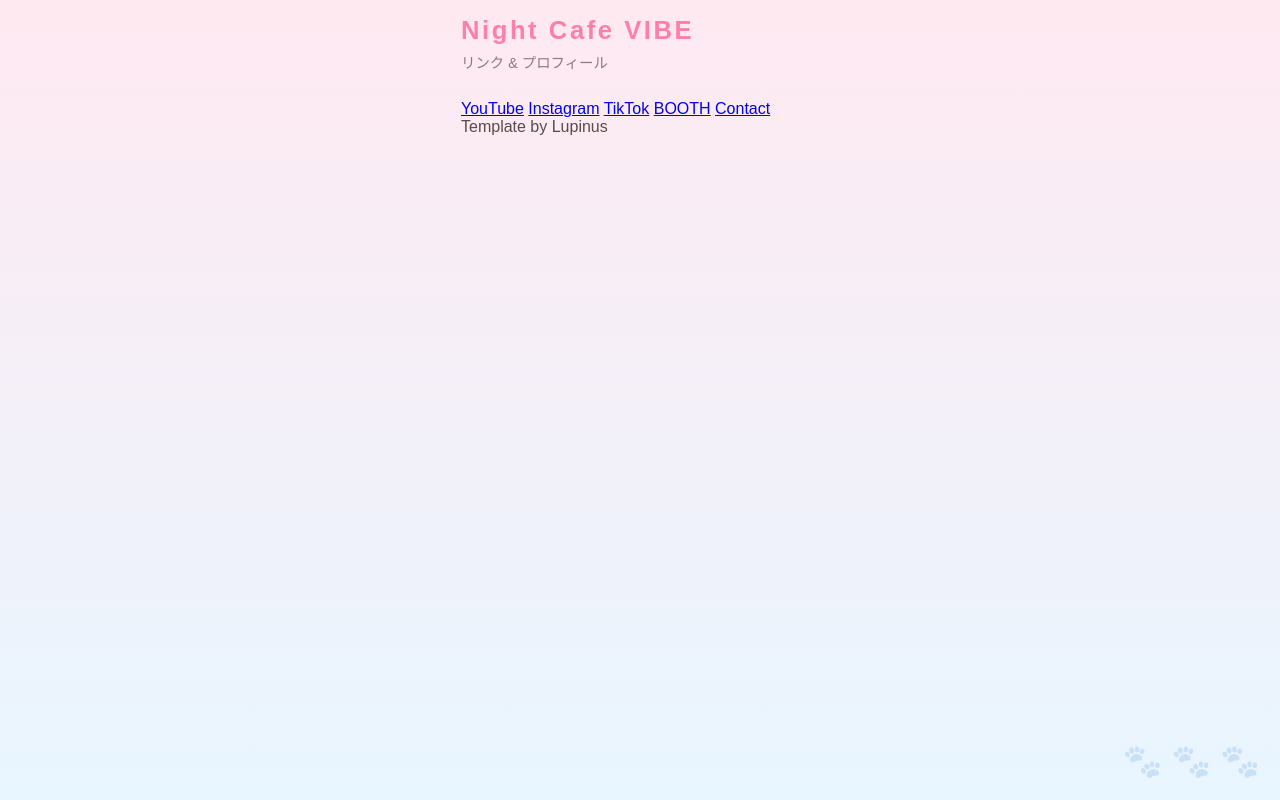
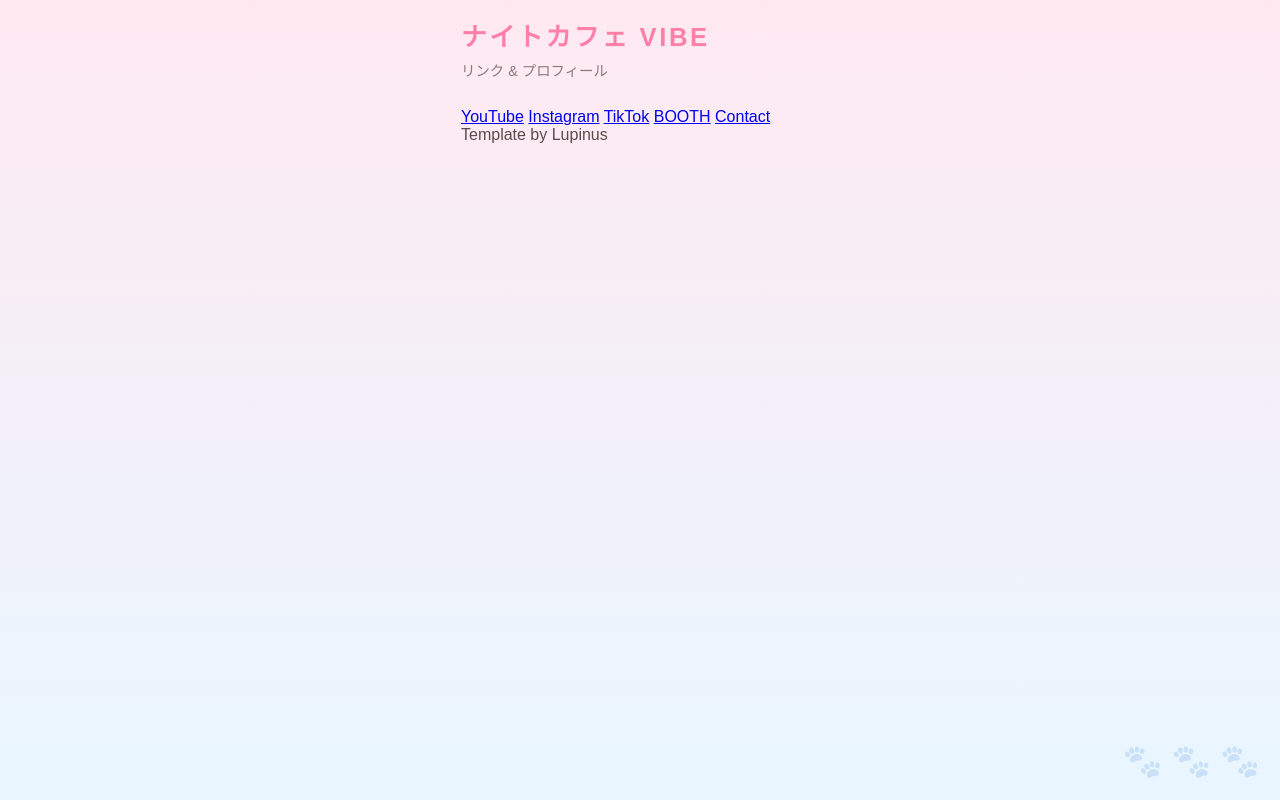
Before and after one commit to chika1147/night-cafe-vibe-link, a plain HTML site: page index.html in a window 1280 px wide. Drawn offline with Linux system fonts and the light colour scheme.

Commit message:
Update title and heading to Japanese

```diff
--- a/index.html
+++ b/index.html
@@ -5,7 +5,7 @@
   <meta name="viewport" content="width=device-width, initial-scale=1.0">
 
   <!-- ページのタイトル -->
-  <title>Night Cafe VIBE | リンクページ</title>
+  <title>ナイトカフェ VIBE | リンクページ</title>
 
   <!-- CSSファイル -->
   <link rel="stylesheet" href="style-cute.css">
@@ -14,7 +14,7 @@
 <body>
   <div class="phone">
 
-    <h1 class="title">Night Cafe VIBE</h1>
+    <h1 class="title">ナイトカフェ VIBE</h1>
     <p class="subtitle">リンク & プロフィール</p>
 
     <a class="link" href="https://youtube.com" target="_blank">YouTube</a>
```
